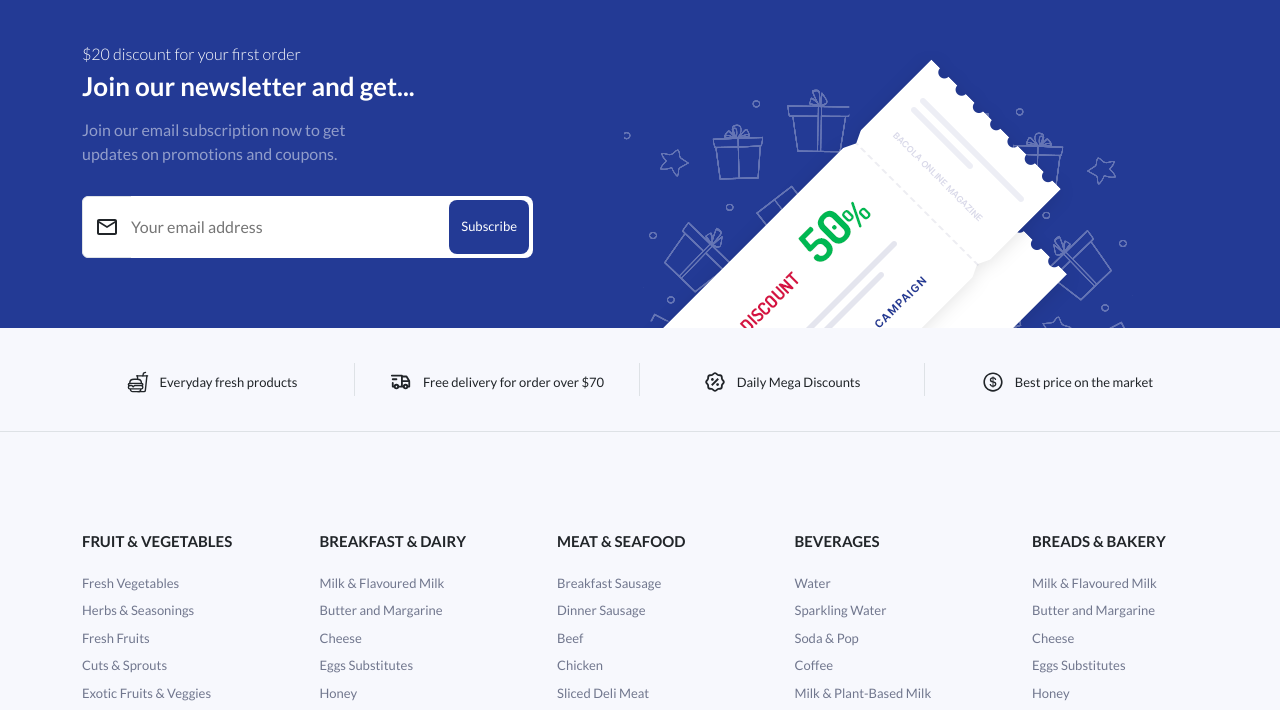
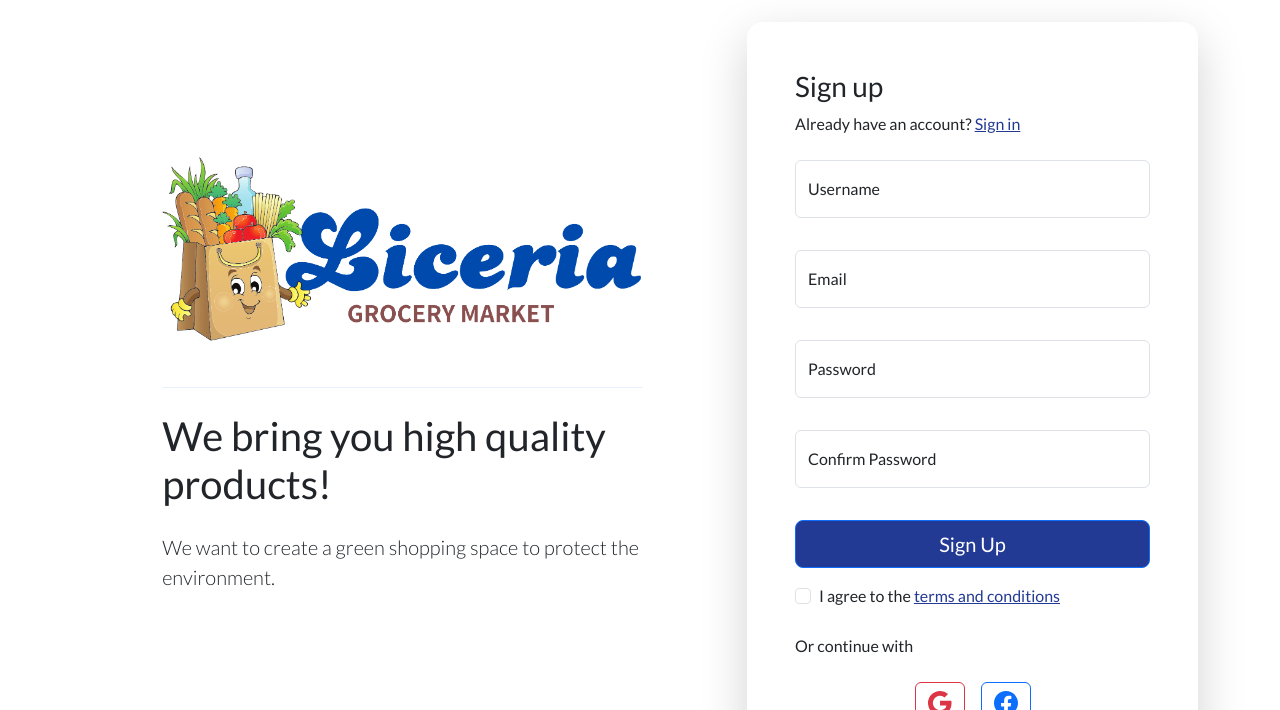
Before and after one commit to Trung-Nam/Online-Grocery-Shopping, a React (Create React App) app: page /signup in a window 1280 px wide. Shown: the part 242-952 px from the top of the page. Built offline with nearby package versions, Linux system fonts and the light colour scheme; no server answers.

Commit message:
feat(ui):Sign up form

```diff
--- a/src/App.js
+++ b/src/App.js
@@ -10,6 +10,7 @@ import Blog from './Pages/Blog/Blog';
 import Contact from './Pages/Contact/Contact';
 import Cart from './Pages/Cart/Cart';
 import SignIn from './Pages/Authentication/SignIn/SignIn';
+import SignUp from './Pages/Authentication/SignUp/SignUp';
 
 
 
@@ -26,6 +27,7 @@ function App() {
           <Route path="/contact" exact={true} element={<Contact />} />
           <Route path="/cart" exact={true} element={<Cart />} />
           <Route path="/signin" exact={true} element={<SignIn />} />
+          <Route path="/signup" exact={true} element={<SignUp />} />
         </Routes>
         <Footer />
       </LocationProvider>
--- a/src/Pages/Authentication/SignIn/SignIn.jsx
+++ b/src/Pages/Authentication/SignIn/SignIn.jsx
@@ -28,7 +28,7 @@ function SignIn() {
                                     <div className="col-12">
                                         <div className="mb-4">
                                             <h3>Sign in</h3>
-                                            <p>Don't have an account? <a href="#!" className="custom-color">Sign up</a></p>
+                                            <p>Don't have an account? <a href="/signup" className="custom-color">Sign up</a></p>
                                         </div>
                                     </div>
                                 </div>
--- a/src/Pages/Authentication/SignUp/SignUp.jsx
+++ b/src/Pages/Authentication/SignUp/SignUp.jsx
@@ -0,0 +1,137 @@
+import React, { useState } from 'react';
+import './SignUp.scss'
+
+const SignUp = () => {
+    const [showModal, setShowModal] = useState(false);
+
+    const handleShowModal = () => setShowModal(true);
+    const handleCloseModal = () => setShowModal(false);
+
+    return (
+        <section className="bg-white py-3 py-md-5 py-xl-8">
+            <div className="container">
+                <div className="row gy-4 align-items-center">
+                    <div className="col-12 col-md-6 col-xl-7">
+                        <div className="d-flex justify-content-center">
+                            <div className="col-12 col-xl-9">
+                                <img
+                                    className="img-fluid rounded mb-4"
+                                    loading="lazy"
+                                    src={require("../../../assets/images/Logo.png")}
+                                    alt="Liceria Logo"
+                                />
+                                <hr className="border-primary-subtle mb-4" />
+                                <h1 className="mb-4">We bring you high quality products!</h1>
+                                <p className="lead mb-5">We want to create a green shopping space to protect the environment.</p>
+                            </div>
+                        </div>
+                    </div>
+                    <div className="col-12 col-md-6 col-xl-5">
+                        <div className="card border-0 rounded-4 shadow-lg">
+                            <div className="card-body p-3 p-md-4 p-xl-5">
+                                <div className="row">
+                                    <div className="col-12">
+                                        <div className="mb-4">
+                                            <h3>Sign up</h3>
+                                            <p>Already have an account? <a href="/signin" className='custom-color'>Sign in</a></p>
+                                        </div>
+                                    </div>
+                                </div>
+                                <form action="#!">
+                                    <div className="row gy-3 overflow-hidden">
+                                        <div className="col-12">
+                                            <div className="form-floating mb-3">
+                                                <input type="text" className="form-control" name="username" id="username" placeholder="Username" required />
+                                                <label htmlFor="username" className="form-label">Username</label>
+                                            </div>
+                                        </div>
+                                        <div className="col-12">
+                                            <div className="form-floating mb-3">
+                                                <input type="email" className="form-control" name="email" id="email" placeholder="name@example.com" required />
+                                                <label htmlFor="email" className="form-label">Email</label>
+                                            </div>
+                                        </div>
+                                        <div className="col-12">
+                                            <div className="form-floating mb-3">
+                                                <input type="password" className="form-control" name="password" id="password" placeholder="Password" required />
+                                                <label htmlFor="password" className="form-label">Password</label>
+                                            </div>
+                                        </div>
+                                        <div className="col-12">
+                                            <div className="form-floating mb-3">
+                                                <input type="password" className="form-control" name="confirm_password" id="confirm_password" placeholder="Confirm Password" required />
+                                                <label htmlFor="confirm_password" className="form-label">Confirm Password</label>
+                                            </div>
+                                        </div>
+                                        <div className="col-12">
+                                            <div className="d-grid">
+                                                <button className="btn btn-primary btn-lg custom-btn" type="submit">Sign Up</button>
+                                            </div>
+                                        </div>
+                                        <div className="col-12">
+                                            <div className="form-check">
+                                                <input
+                                                    className="form-check-input"
+                                                    type="checkbox"
+                                                    value=""
+                                                    name="terms"
+                                                    id="terms"
+                                                    required
+                                                />
+                                                <label className="form-check-label" htmlFor="terms">
+                                                    I agree to the <a href="#!" className="custom-color" onClick={handleShowModal}>terms and conditions</a>
+                                                </label>
+                                            </div>
+                                        </div>
+                                    </div>
+                                </form>
+                                <div className="row">
+                                    <div className="col-12">
+                                        <p className="mt-4 mb-4">Or continue with</p>
+                                        <div className="d-flex gap-2 gap-sm-3 justify-content-center">
+                                            <a href="#!" className="btn btn-outline-danger bsb-btn-circle bsb-btn-circle-2xl">
+                                                <svg xmlns="http://www.w3.org/2000/svg" width="24" height="24" fill="currentColor" className="bi bi-google" viewBox="0 0 16 16">
+                                                    <path d="M15.545 6.558a9.42 9.42 0 0 1 .139 1.626c0 2.434-.87 4.492-2.384 5.885h.002C11.978 15.292 10.158 16 8 16A8 8 0 1 1 8 0a7.689 7.689 0 0 1 5.352 2.082l-2.284 2.284A4.347 4.347 0 0 0 8 3.166c-2.087 0-3.86 1.408-4.492 3.304a4.792 4.792 0 0 0 0 3.063h.003c.635 1.893 2.405 3.301 4.492 3.301 1.078 0 2.004-.276 2.722-.764h-.003a3.702 3.702 0 0 0 1.599-2.431H8v-3.08h7.545z" />
+                                                </svg>
+                                            </a>
+                                            <a href="#!" className="btn btn-outline-primary bsb-btn-circle bsb-btn-circle-2xl">
+                                                <svg xmlns="http://www.w3.org/2000/svg" width="24" height="24" fill="currentColor" className="bi bi-facebook" viewBox="0 0 16 16">
+                                                    <path d="M16 8.049c0-4.446-3.582-8.05-8-8.05C3.58 0-.002 3.603-.002 8.05c0 4.017 2.926 7.347 6.75 7.951v-5.625h-2.03V8.05H6.75V6.275c0-2.017 1.195-3.131 3.022-3.131.876 0 1.791.157 1.791.157v1.98h-1.009c-.993 0-1.303.621-1.303 1.258v1.51h2.218l-.354 2.326H9.25V16c3.824-.604 6.75-3.934 6.75-7.951z" />
+                                                </svg>
+                                            </a>
+                                        </div>
+                                    </div>
+                                </div>
+                            </div>
+                        </div>
+                    </div>
+                </div>
+            </div>
+
+            {/* Modal */}
+            {showModal && (
+                <>
+                    <div className="modal-backdrop fade show" />
+                    <div className="modal fade show" style={{ display: 'block' }} tabIndex="-1" aria-labelledby="termsModalLabel" aria-hidden={!showModal}>
+                        <div className="modal-dialog modal-dialog-centered">
+                            <div className="modal-content">
+                                <div className="modal-header">
+                                    <h5 className="modal-title d-flex justify-content-around" id="termsModalLabel">Terms and Conditions</h5>
+                                </div>
+
+                                <div className="modal-body">
+                                    Your personal data will be used to support your experience throughout this website, to manage access to your account, and for other purposes described in our privacy policy.
+                                </div>
+                                <div className="modal-footer">
+                                    <button type="button" className="btn btn-secondary custom-btn" onClick={handleCloseModal}>Understand</button>
+                                </div>
+                            </div>
+                        </div>
+                    </div>
+                </>
+            )}
+        </section>
+    );
+};
+
+export default SignUp;
--- a/src/Pages/Authentication/SignUp/SignUp.scss
+++ b/src/Pages/Authentication/SignUp/SignUp.scss
@@ -0,0 +1,8 @@
+.custom-btn {
+    color: var(--color-white);
+    background-color: var(--color-primary);
+}
+
+.custom-color{
+    color: var(--color-primary);
+}
```
